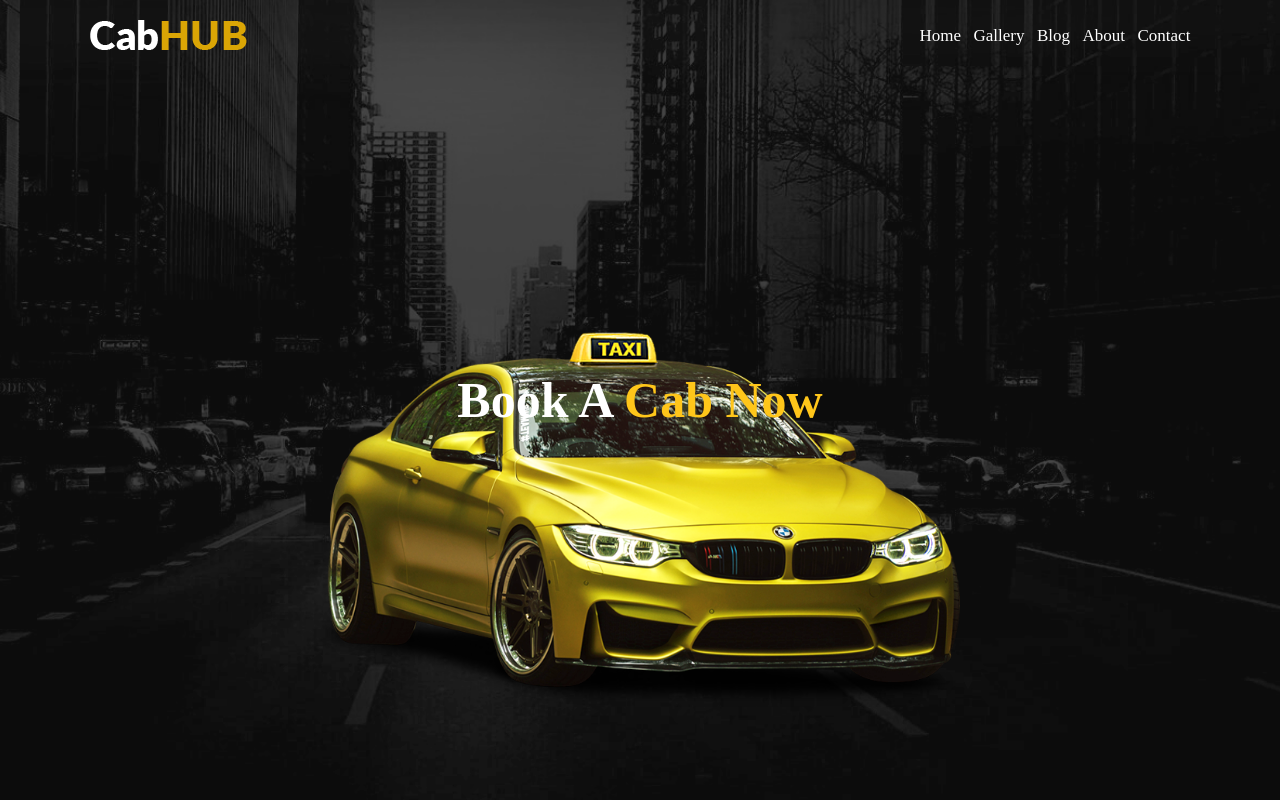
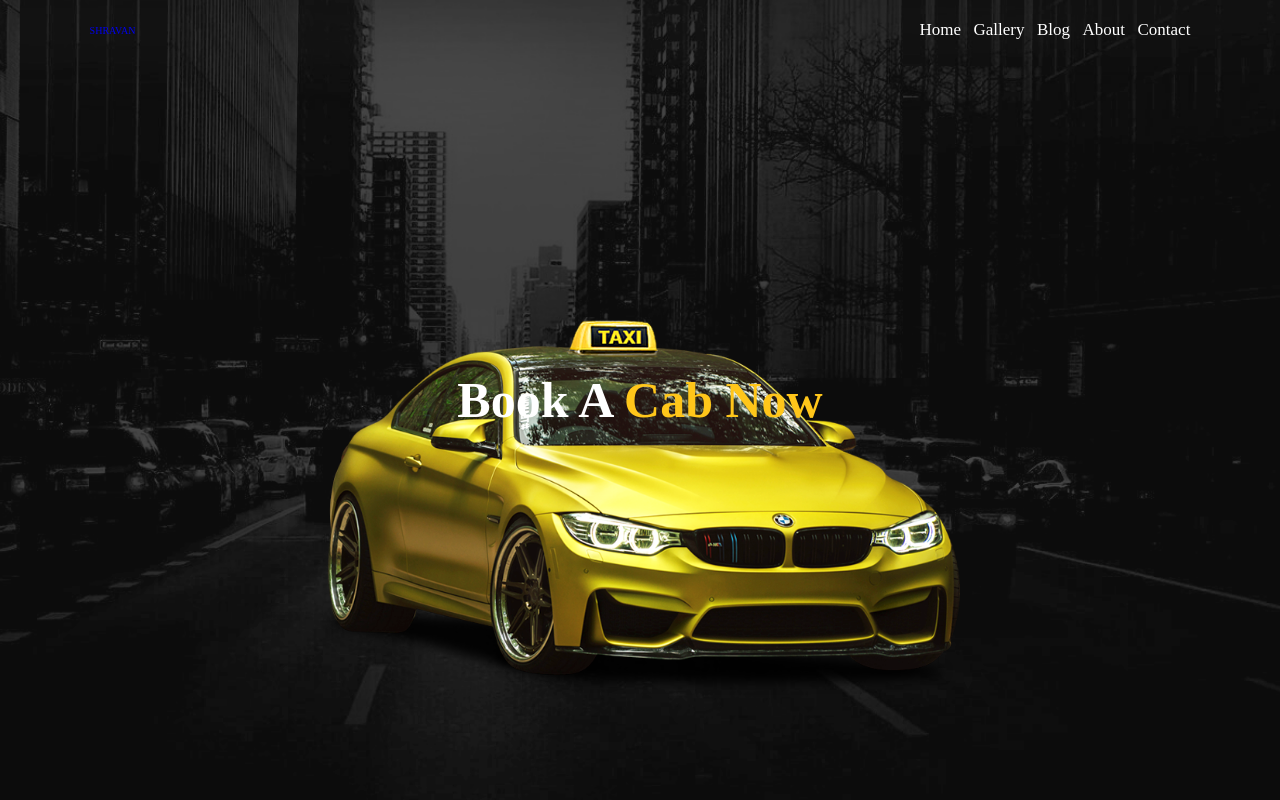
Before and after one commit to Mazaama/CabBooking, a plain HTML site: page index.html in a window 1280 px wide. Shown: the top 800 px of the page. Drawn offline with Linux system fonts and the light colour scheme.

Commit message:
Update index.html

```diff
--- a/index.html
+++ b/index.html
@@ -13,7 +13,7 @@
             <h2>book a <span>cab now</span></h2>
         </div>
         <header class="header">
-            <a href="#" id="logo"><img src="images/CabHUB.png" alt=""></a>
+            <a href="#" id="logo"><img src="" alt="">SHRAVAN</a>
             <nav class="navbar">
                 <a href="#">home</a>
                 <a href="#">gallery</a>
```
